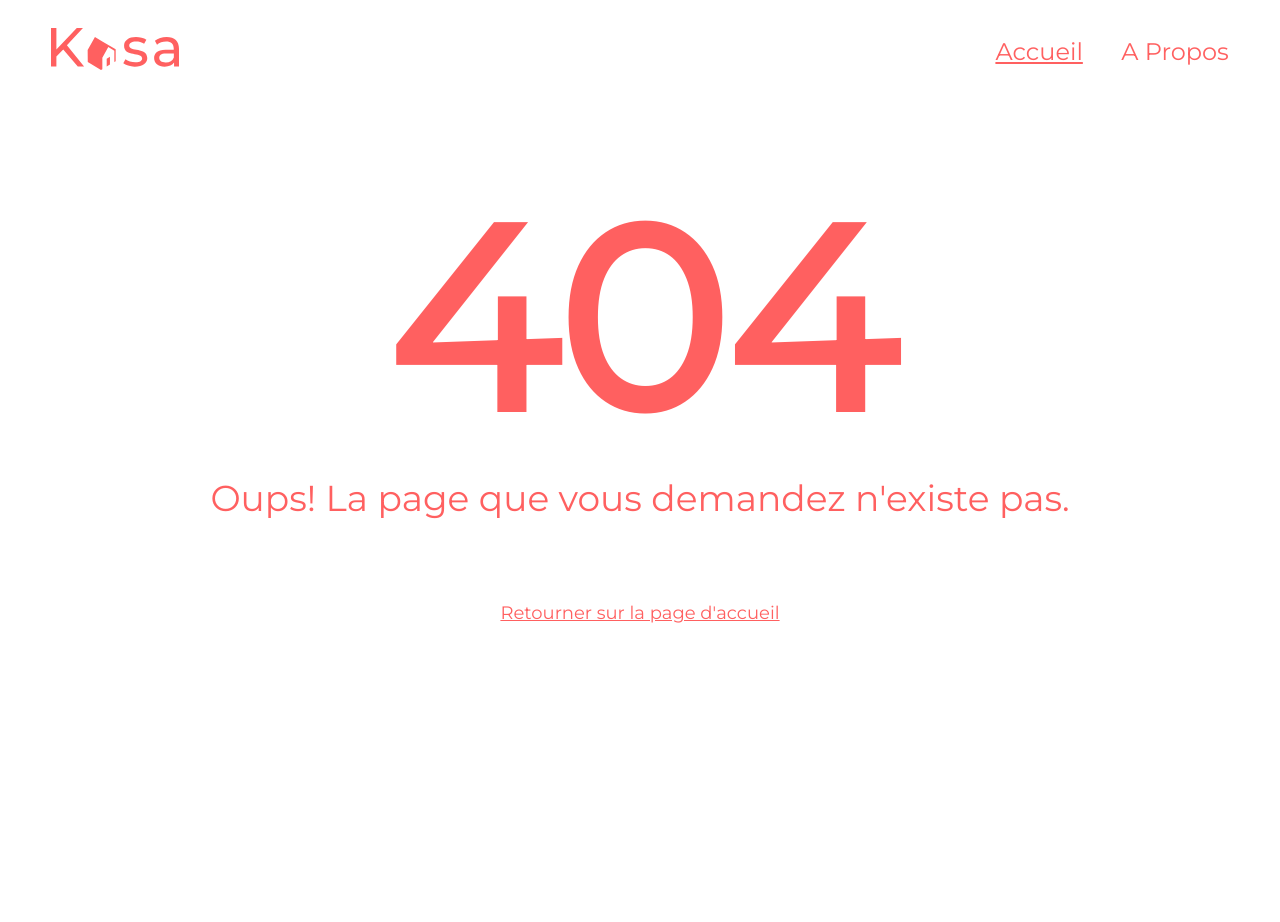
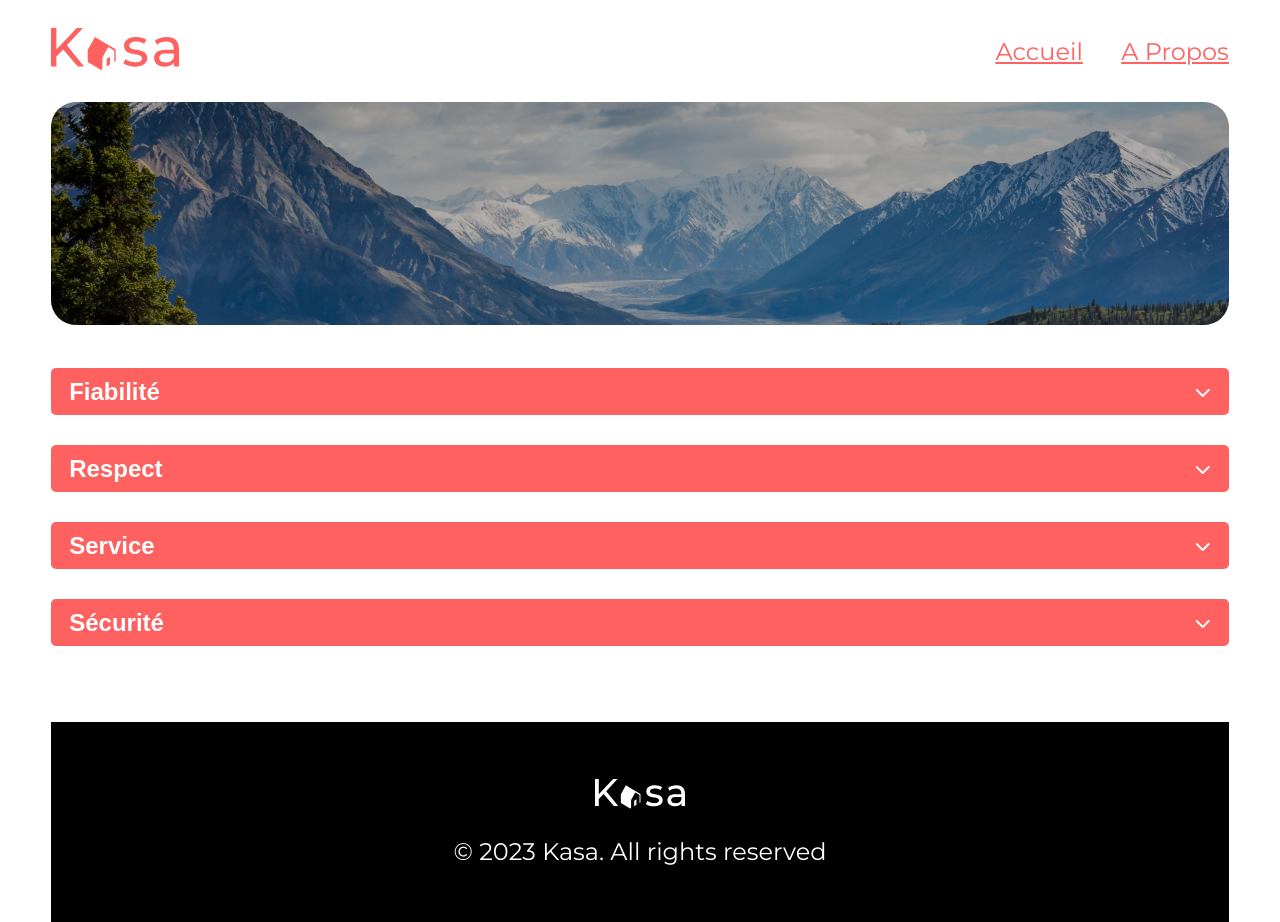
Before and after one commit to DylanPiriou/Kasa-App, a React (Vite) app: page /Kasa-App/a-propos in a window 1280 px wide. Before the commit this address had no page. Before the commit the page ends 800 px from the top, so only its background shows below. Built offline with nearby package versions, Linux system fonts and the light colour scheme.

Commit message:
fix: router edited

```diff
--- a/src/Components/Card.jsx
+++ b/src/Components/Card.jsx
@@ -4,7 +4,7 @@ import { Link } from "react-router-dom";
 
 export default function Card({ item }) {
 	return (
-		<Link to={`/logement/${item.id}`} state={{ item }} className="card">
+		<Link to={`/Kasa-App/logement/${item.id}`} state={{ item }} className="card">
 			<img src={item.cover} alt={item.title} />
 			<h2 className="card-title">{item.title}</h2>
 		</Link>
--- a/src/Components/Navbar.jsx
+++ b/src/Components/Navbar.jsx
@@ -11,7 +11,7 @@ export default function Navbar() {
 			</NavLink>
 			<nav>
 				<NavLink to="/Kasa-App">Accueil</NavLink>
-				<NavLink to="/a-propos">A Propos</NavLink>
+				<NavLink to="/Kasa-App/a-propos">A Propos</NavLink>
 			</nav>
 		</div>
 	);
--- a/src/Router.jsx
+++ b/src/Router.jsx
@@ -1,17 +1,17 @@
-import React from 'react'
-import { Routes, Route } from 'react-router-dom'
-import Home from './Pages/Home'
-import About from './Pages/About'
-import Housing from './Pages/Housing'
-import NotFound from './Pages/NotFound'
+import React from "react";
+import { Routes, Route } from "react-router-dom";
+import Home from "./Pages/Home";
+import About from "./Pages/About";
+import Housing from "./Pages/Housing";
+import NotFound from "./Pages/NotFound";
 
 export default function router() {
-  return (
-    <Routes>
-        <Route path='/a-propos' element={<About />} />
-        <Route path='/logement/:id' element={<Housing />} />
-        <Route path='/Kasa-App' element={<Home />} />
-        <Route path='/*' element={<NotFound />} />
-    </Routes>
-  )
+	return (
+		<Routes>
+			<Route path="/Kasa-App/a-propos" element={<About />} />
+			<Route path="/Kasa-App/logement/:id" element={<Housing />} />
+			<Route path="/Kasa-App" element={<Home />} />
+			<Route path="/*" element={<NotFound />} />
+		</Routes>
+	);
 }
```
